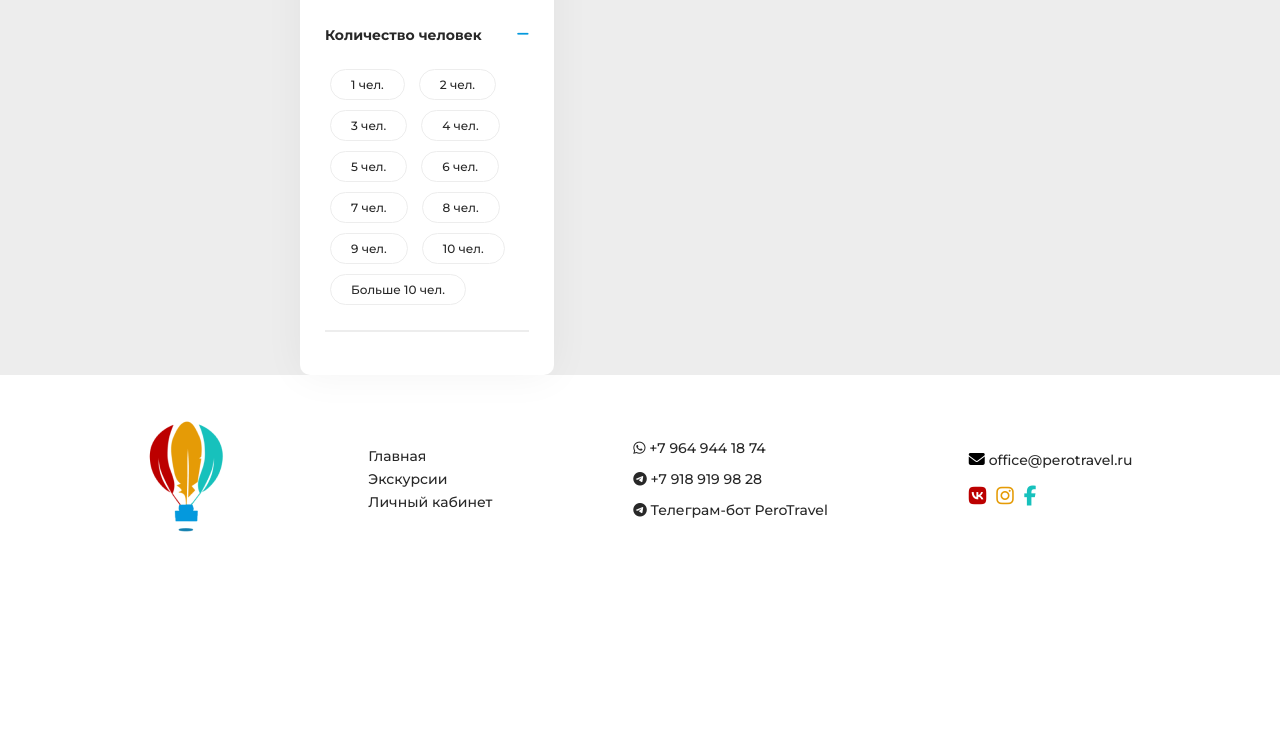
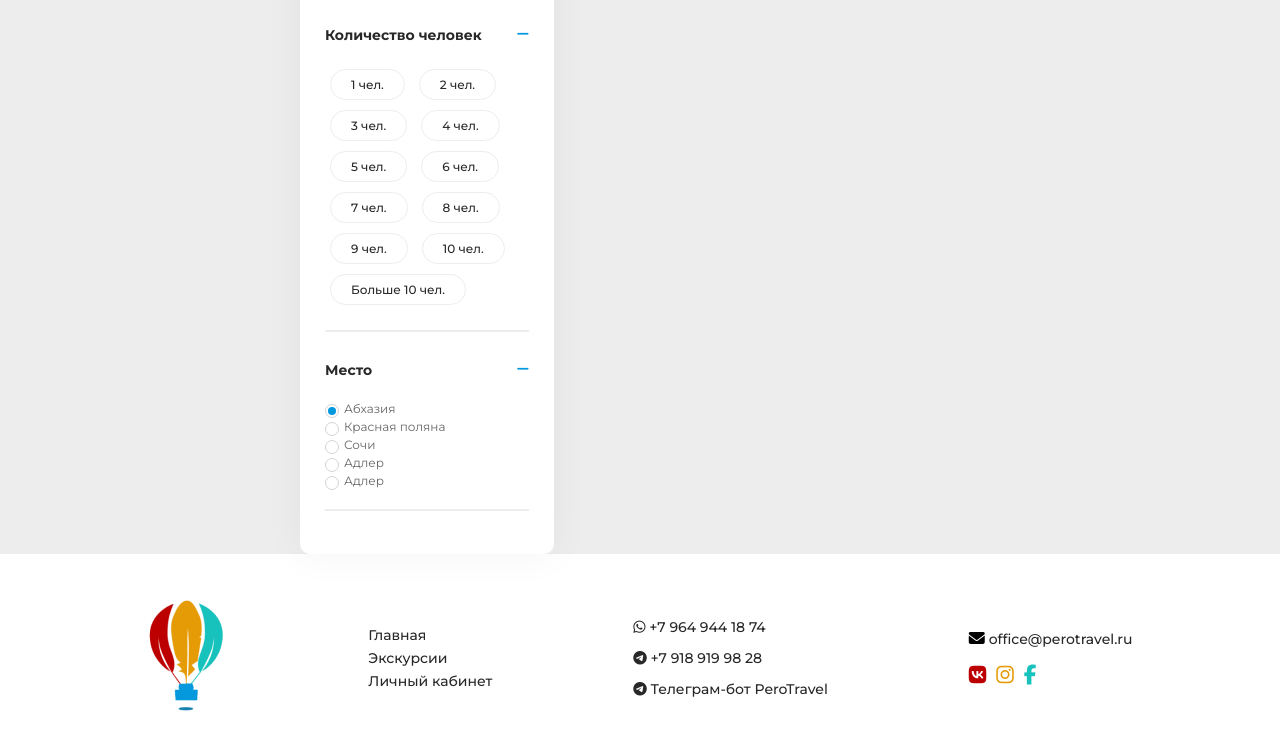
Before and after one commit to shadowHD-bit/PERO-Travel, a website: page src/html/pages/excurse.html in a window 1280 px wide. Shown: the part 974-1724 px from the top of the page. Before the commit the page ends 1557 px from the top, so only its background shows below. Drawn offline with nearby package versions, Linux system fonts and the light colour scheme; files that its build step writes are made by us from their sources; files whose address does not match are found by name; a web font is replaced by a local one.

Commit message:
added country sort section

```diff
--- a/src/html/components/catalog.html
+++ b/src/html/components/catalog.html
@@ -55,6 +55,40 @@
                         <hr />
                     </div>
                 </div>
+
+                <div class="country_sort">
+                    <div class="title_country_sort">
+                        <span id="country_btn">Место</span>
+                        <i id="country_plus_sort" class="fas fa-minus"></i>
+                    </div>
+                    <div class="country_sort_content">
+                        <div class="item_country">
+                            <input type="radio" id="ritema" name="ritem" value="ropt1" checked>
+                            <label for="ritema">Абхазия</label>
+                        </div>
+
+                        <div class="item_country">
+                            <input type="radio" id="ritemb" name="ritem" value="ropt2">
+                            <label for="ritemb">Красная поляна</label>
+                        </div>
+
+                        <div class="item_country">
+                            <input type="radio" id="ritemc" name="ritem" value="ropt3">
+                            <label for="ritemc">Сочи</label>
+                        </div>
+
+                        <div class="item_country">
+                            <input type="radio" id="ritemd" name="ritem" value="ropt4">
+                            <label for="ritemd">Адлер</label>
+                        </div>
+
+                        <div class="item_country">
+                            <input type="radio" id="ritemf" name="ritem" value="ropt5">
+                            <label for="ritemf">Адлер</label>
+                        </div>
+                        <hr />
+                    </div>
+                </div>
             </div>
             <div class="excurses">
 
--- a/src/scss/components/_catalog.scss
+++ b/src/scss/components/_catalog.scss
@@ -261,6 +261,90 @@
 
                     }
                 }
+
+
+                .country_sort{
+                    margin-top: 30px;
+
+                    .title_country_sort{
+                        font-family: 'Montserrat';
+                        font-style: normal;
+                        font-weight: 700;
+                        font-size: 14px;
+                        line-height: 17px;
+                        color: #282828;
+                        cursor: pointer;
+                        margin-bottom: 20px;
+                        i{
+                            float: right;
+                            color: $blue;
+                        }
+                    }
+
+                    .country_sort_content{
+                        display: contents;
+
+
+
+                        hr{
+                            margin-top: 20px;
+                            border: 1px solid #EDEDED;
+                        }
+
+                        .item_country{
+                            position: relative;
+
+                            label{
+                                font-family: 'Montserrat';
+                                font-style: normal;
+                                font-weight: 500;
+                                font-size: 12px;
+                                line-height: 15px;
+                                color: #282828;
+                                cursor: pointer;
+
+                            }
+
+
+                        }
+
+                        .item_country label:before {
+                            content: " ";
+                            display: inline-block;
+                            position: relative;
+                            top: 5px;
+                            margin: 0 5px 0 0;
+                            width: 12px;
+                            height: 12px;
+                            border-radius: 11px;
+                            border: 1px solid #D4D4D4;                            background-color: transparent;
+                            cursor: pointer;
+
+                          }
+
+                          .item_country input[type=radio]:checked + label:after {
+                            border-radius: 11px;
+                            width: 8px;
+                            height: 8px;
+                            position: absolute;
+                            top: 8px;
+                            left:3px;
+                            content: " ";
+                            display: block;
+                            background: #0499DD;
+                            }
+
+                          .item_country input[type='radio'] {
+                            display: none;
+                          }
+
+                          .item_country label {
+                            color: #666;
+                            font-weight: normal;
+                          }
+
+                    }
+                }
             }
 
         }
```
Also changed, not shown: dist/excurse.html, dist/index.css, dist/index.js.
